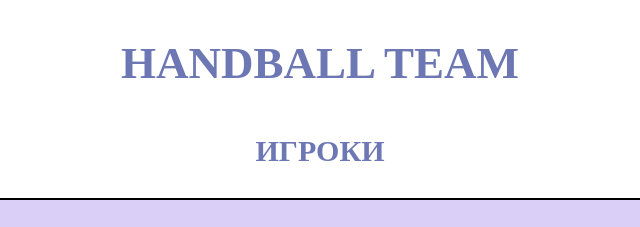
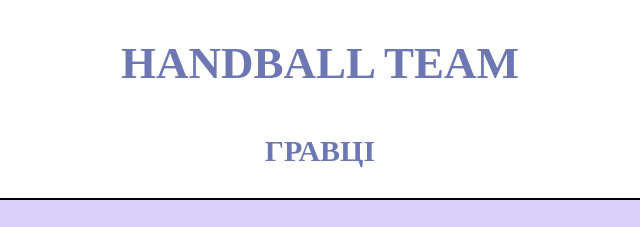
Before and after one commit to Rimus0cod/12, a plain HTML site: page index.html in a window 1280 px wide. Shown: the top 227 px of the page, 320-960 px from the left. Drawn offline with Linux system fonts and the light colour scheme; a web font is replaced by a local one.

Commit message:
Update index.html

```diff
--- a/index.html
+++ b/index.html
@@ -8,7 +8,7 @@
   </head>
   <body>
     <h1 class="header">Handball team</h1>
-    <h2>Игроки</h2>
+    <h2>Гравці</h2>
     <div class="players">
       <p class="sostav">Бондарев Ілья <img class="img1" src="./picrtures/players/photo_2024-04-13_18-18-25.jpg" alt=""></p>
       <p class="sostav">Влад Ліхтар <img class="img1" src="./picrtures/players/vlad.jpg" alt=""></p>
```
